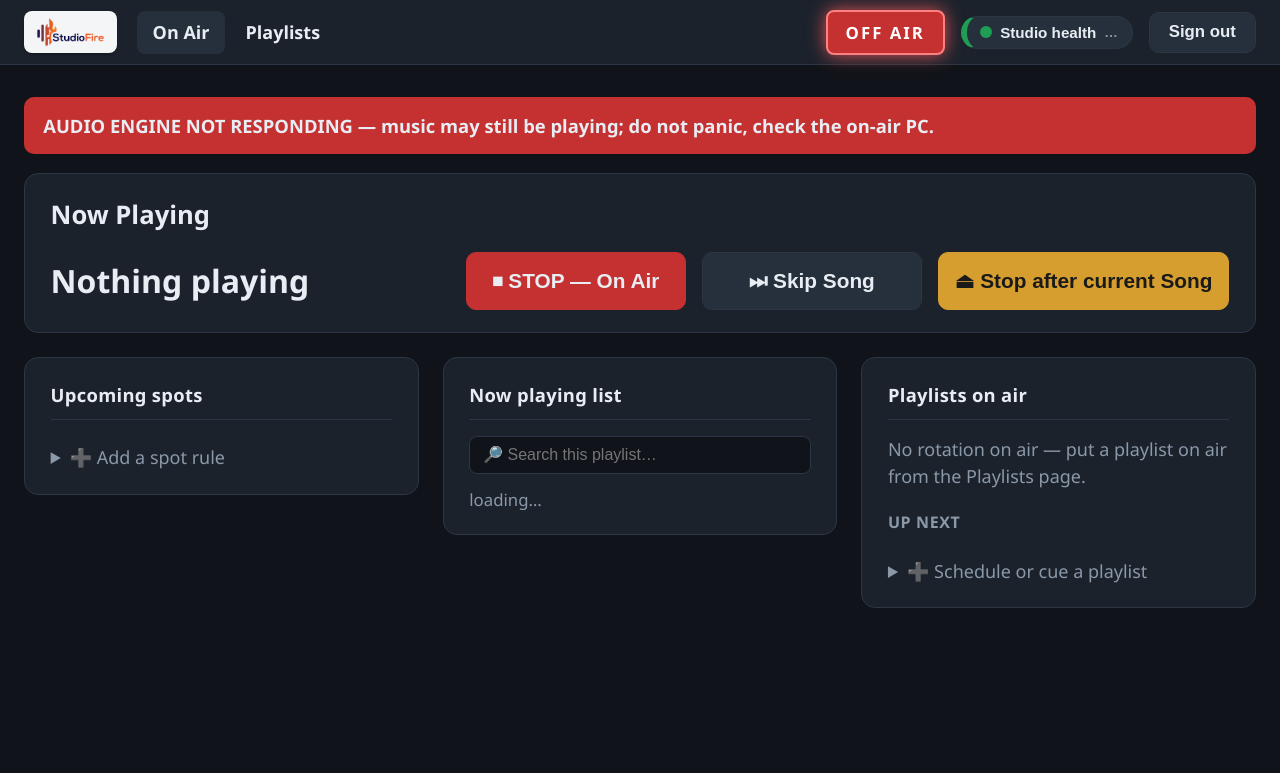
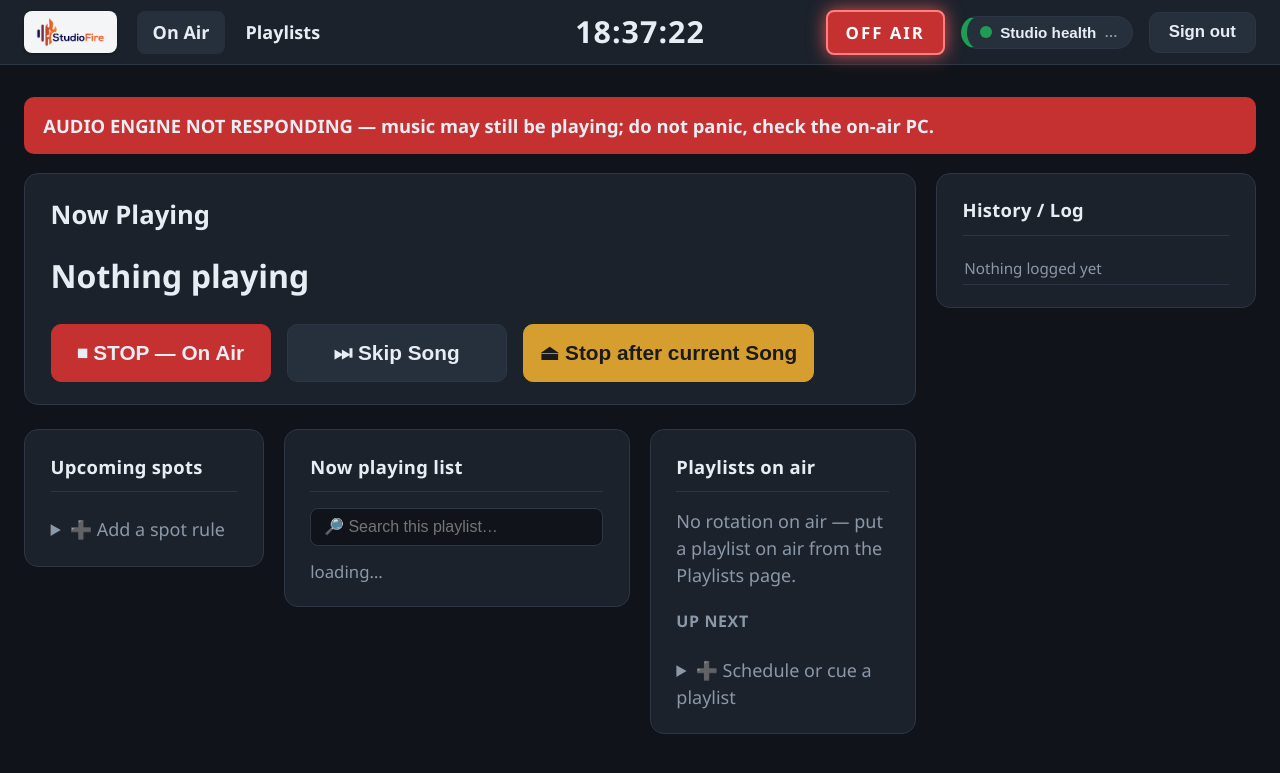
Before and after one commit to veteranop/StudioFire, a FastAPI app: template web/templates/dashboard.html in a window 1280 px wide. Shown: the top 773 px of the page. Run offline with FastAPI, Linux system fonts and the light colour scheme; the template is opened without the code that fills it: most values are stand-ins (such as "Sample title", 1, 10 or a date in 2020); data that the repository does not hold is empty; parts of the project's set-up code (start-up, migrations or seed data) failed here and were passed over.

Commit message:
Add top-bar clock + live History/Log panel (as-aired), two-zone On Air layout
- Big always-on clock centered in the top bar (base.html), on every page.
- History / Log panel: GET /api/history surfaces recent track starts/ends from
  the ingested play journal; the On Air page shows it as a colour-coded,
  timestamped as-aired log (Started / Ended / Played / Show / Filler).
- On Air page restructured into a two-zone cockpit: the work area (Now Playing
  + spots/rotation/playlists) on the left, the History log as a sticky rail on
  the right. Rotation column widened in the process.

Tests: gui_smoke covers /api/history. Full suite green.

Co-Authored-By: Claude Opus 4.8 <noreply@anthropic.com>

```diff
--- a/web/static/style.css
+++ b/web/static/style.css
@@ -10,6 +10,7 @@ body {
   font: 18px/1.5 "Segoe UI", system-ui, sans-serif;
 }
 .topbar {
+  position: relative;
   display: flex; align-items: center; gap: 1.25rem;
   padding: .6rem 1.5rem; background: var(--panel);
   border-bottom: 1px solid var(--border);
@@ -20,7 +21,13 @@ body {
   background: #f4f5f7; box-shadow: 0 1px 3px rgba(0, 0, 0, .35);
 }
 .nav-right { margin-left: auto; }
-.page { max-width: 1440px; margin: 2rem auto; padding: 0 1.5rem; }
+.clock {
+  position: absolute; left: 50%; transform: translateX(-50%);
+  font-size: 1.9rem; font-weight: 700; letter-spacing: 1px;
+  font-variant-numeric: tabular-nums; color: var(--text);
+}
+@media (max-width: 900px) { .clock { display: none; } }
+.page { max-width: 1600px; margin: 2rem auto; padding: 0 1.5rem; }
 .card {
   background: var(--panel); border: 1px solid var(--border);
   border-radius: 14px; padding: 1.4rem 1.6rem; margin-bottom: 1.5rem;
@@ -79,10 +86,34 @@ input {
 .grid2 { display: grid; grid-template-columns: 1fr 1fr; gap: 1.5rem; }
 @media (max-width: 900px) { .grid2 { grid-template-columns: 1fr; } }
 .grid3 {
-  display: grid; grid-template-columns: repeat(3, minmax(0, 1fr));
-  gap: 1.5rem; align-items: start;
+  display: grid; grid-template-columns: minmax(0, .9fr) minmax(0, 1.3fr) minmax(0, 1fr);
+  gap: 1.25rem; align-items: start;
 }
 @media (max-width: 1080px) { .grid3 { grid-template-columns: 1fr; } }
+
+/* On Air two-zone layout: work area on the left, History/Log rail on right */
+.onair-wrap { display: flex; gap: 1.25rem; align-items: flex-start; }
+.onair-left { flex: 1 1 auto; min-width: 0; }
+.onair-right { flex: 0 0 320px; }
+@media (max-width: 1200px) {
+  .onair-wrap { flex-direction: column; }
+  .onair-right { flex: 1 1 auto; width: 100%; }
+}
+.log-card { position: sticky; top: 1rem; }
+.loglist { list-style: none; padding: 0; margin: 0; max-height: 72vh;
+           overflow-y: auto; font-size: .95rem; }
+.loglist li { padding: .35rem .1rem; border-bottom: 1px solid var(--border);
+              line-height: 1.35; }
+.log-time { color: var(--muted); font-variant-numeric: tabular-nums;
+            margin-right: .35rem; }
+.log-tag { font-weight: 700; font-size: .8rem; padding: .05rem .4rem;
+           border-radius: 5px; }
+.log-title { display: block; margin-top: .1rem; }
+.log-start  { color: #7ee2a8; background: #17271d; }
+.log-end    { color: var(--muted); background: #232b34; }
+.log-spot   { color: #7fb2ff; background: #16233a; }
+.log-show   { color: #ffcf7a; background: #33280f; }
+.log-filler { color: #ff9b9b; background: #2d1a1a; }
 .queue {
   font-size: 1.05rem; list-style: none; padding: 0; margin: 0;
   max-height: 640px; overflow-y: auto;
--- a/web/templates/base.html
+++ b/web/templates/base.html
@@ -12,9 +12,20 @@
       <img src="/static/sf_logo.png" alt="{{ station }}" class="brand-logo">
     </a>
     {% block nav %}{% endblock %}
+    <div class="clock" id="topclock">--:--:--</div>
   </header>
   <main class="page">
     {% block content %}{% endblock %}
   </main>
+  <script>
+    (function () {
+      const el = document.getElementById("topclock");
+      function tick() {
+        const d = new Date();
+        el.textContent = d.toLocaleTimeString([], {hour12: false});
+      }
+      tick(); setInterval(tick, 1000);
+    })();
+  </script>
 </body>
 </html>
--- a/web/templates/dashboard.html
+++ b/web/templates/dashboard.html
@@ -32,6 +32,8 @@
   EMERGENCY FILLER IS ON AIR — the normal playlist could not continue.
 </div>
 
+<div class="onair-wrap">
+<div class="onair-left">
 <div class="card">
   <h1>Now Playing</h1>
   <div class="nowplaying">
@@ -106,6 +108,14 @@
       <button class="btn btn-green" onclick="addSchedule()">Add to schedule</button>
     </details>
   </div>
+</div>
+</div>
+<aside class="onair-right">
+  <div class="card log-card">
+    <h2>History / Log</h2>
+    <ol id="log-list" class="loglist"><li class="muted">loading…</li></ol>
+  </div>
+</aside>
 </div>
 
 <script>
@@ -205,6 +215,40 @@ async function startShow(id) {
 async function removeSchedule(id) {
   await fetch("/api/schedule/" + id, {method: "DELETE"});
   refreshSchedule();
+}
+
+// ---- History / Log: the as-aired record (what actually went out)
+function logKind(e) {
+  if (e.event === "track_end") return ["Ended", "log-end"];
+  if (e.source === "spot") return ["Played", "log-spot"];
+  if (e.source === "show") return ["Show", "log-show"];
+  if (e.source === "emergency" || e.source === "baked_in")
+    return ["Filler", "log-filler"];
+  return ["Started", "log-start"];
+}
+function logTime(ts) {
+  const d = new Date(ts);
+  return isNaN(d) ? "" : d.toLocaleTimeString([], {hour12: false});
+}
+async function refreshHistory() {
+  try {
+    const rows = await (await fetch("/api/history?limit=40")).json();
+    const ol = document.getElementById("log-list");
+    ol.innerHTML = "";
+    if (!rows.length) {
+      ol.innerHTML = "<li class='muted'>Nothing logged yet</li>";
+      return;
+    }
+    for (const e of rows) {
+      const [label, cls] = logKind(e);
+      const li = document.createElement("li");
+      li.innerHTML = "<span class='log-time'>" + logTime(e.ts) + "</span> " +
+        "<span class='log-tag " + cls + "'>" + label + "</span> " +
+        "<span class='log-title'></span>";
+      li.querySelector(".log-title").textContent = e.title;
+      ol.appendChild(li);
+    }
+  } catch (e) { /* next poll */ }
 }
 
 // ---- spots: station IDs / ads / jingles / PSAs between songs
@@ -530,12 +574,13 @@ rotListEl.addEventListener("dragover", (ev) => {
 rotListEl.addEventListener("scroll", () => { rotScrolledAt = Date.now(); });
 
 refresh(); refreshTiles(); loadPlaylistOptions(); refreshSchedule();
-loadSpotFolders(); refreshSpots(); refreshRotation();
+loadSpotFolders(); refreshSpots(); refreshRotation(); refreshHistory();
 setInterval(refresh, 2000);
 setInterval(refreshTiles, 10000);
 setInterval(refreshSchedule, 5000);
 setInterval(refreshSpots, 5000);
 setInterval(refreshRotation, 4000);
+setInterval(refreshHistory, 5000);
 setInterval(tickSpotCountdowns, 1000);
 </script>
 {% endblock %}
```
Also changed, not shown: services/core/engine_bridge.py (+16 -0 lines), tests/test_gui_smoke.py (+5 -0 lines), CHANGELOG.md.
